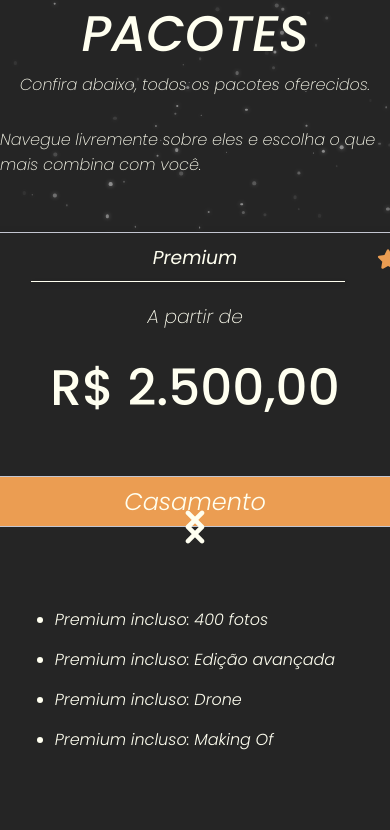
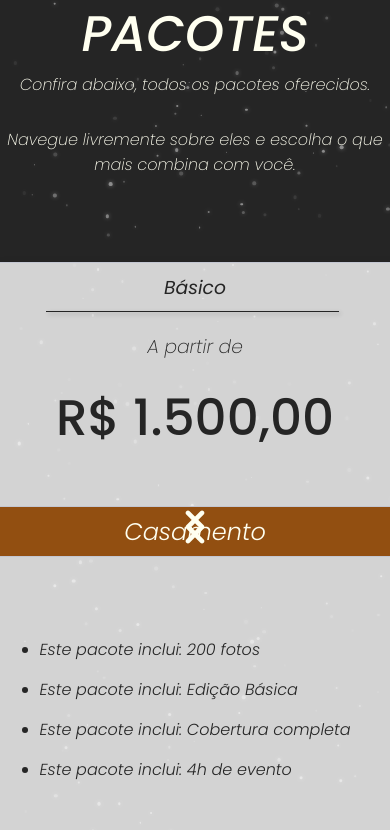
Before and after one commit to 1freelipe/react-lp-photography, a React (Create React App) app: page / in a window 390 px wide. Shown: the part 2660-3490 px from the top of the page. Built offline with nearby package versions, Linux system fonts and the light colour scheme; a web font is replaced by a local one.

Commit message:
responsividade geral completa

```diff
--- a/src/sections/pricing/Pricing.jsx
+++ b/src/sections/pricing/Pricing.jsx
@@ -58,7 +58,17 @@
 export default function Pricing({ id }) {
   const [index, setIndex] = useState(0);
   const [direction, setDirection] = useState(0);
-  const itemsPerPage = 3;
+  const isMobile = window.innerWidth <= 820;
+  const isTablet = window.innerWidth <= 1024;
+  let itemsPerPage;
+
+  if (isMobile) {
+    itemsPerPage = 1;
+  } else if (isTablet) {
+    itemsPerPage = 2;
+  } else {
+    itemsPerPage = 3;
+  }
 
   const nextStep = () => {
     setDirection(1);
--- a/src/sections/pricing/styled.jsx
+++ b/src/sections/pricing/styled.jsx
@@ -26,15 +26,27 @@
   font-style: italic;
   color: #fffff0;
   margin-bottom: 30px;
+
+  @media (max-width: 560px) {
+    text-align: center;
+  }
 `;
 
 export const PricingDiv = styled(motion.section)`
   display: flex;
   align-items: center;
   justify-content: center;
-  width: 1700px;
+  max-width: 1700px;
   gap: 20px;
   position: relative;
+
+  @media (max-width: 560px) {
+    width: auto;
+  }
+
+  @media (min-width: 768px) and (max-width: 1024px) {
+    width: auto;
+  }
 `;
 
 export const DivArrow = styled.div`
@@ -52,6 +64,11 @@
     right: 170px;
     font-size: 50px;
     z-index: 100;
+
+    @media (min-width: 400px) and (max-width: 1440px) {
+      right: 0;
+      top: 55%;
+    }
   }
 
   .Arrow1 {
@@ -61,12 +78,17 @@
     left: 170px;
     font-size: 50px;
     z-index: 100;
+
+    @media (min-width: 400px) and (max-width: 1440px) {
+      left: 0;
+      top: 55%;
+    }
   }
 `;
 
 export const CardPricing = styled(motion.div)`
-  width: 450px;
-  height: 690px;
+  min-width: 450px;
+  min-height: 690px;
   background-color: rgba(255, 255, 255, 0.8);
   border-radius: 12px;
   border: 1px solid #c3c6d1;
@@ -80,6 +102,14 @@
   &.cardFloat {
     margin-bottom: 60px;
     background: #252525;
+
+    @media (max-width: 1200px) {
+      margin-bottom: 0;
+    }
+  }
+
+  @media (max-width: 560px) {
+    min-width: 420px;
   }
 `;
 
```
